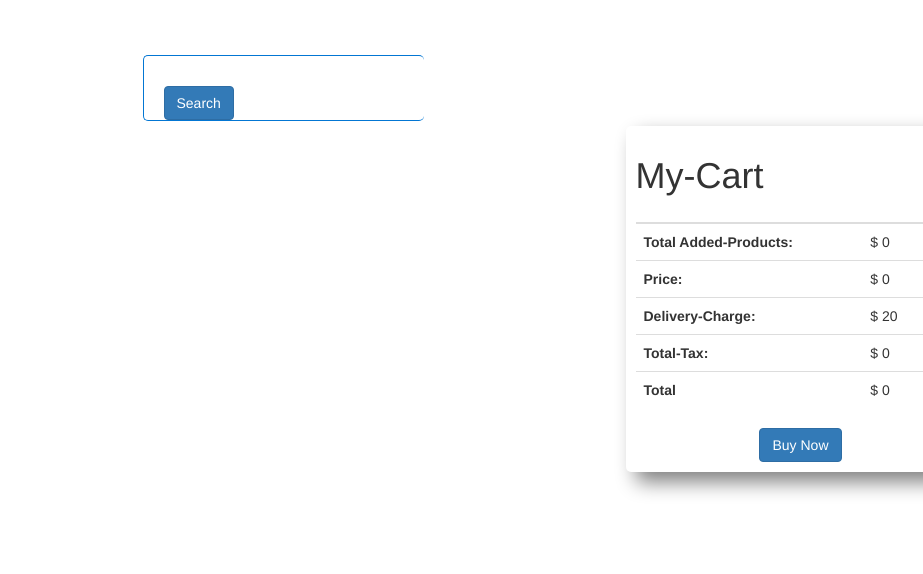
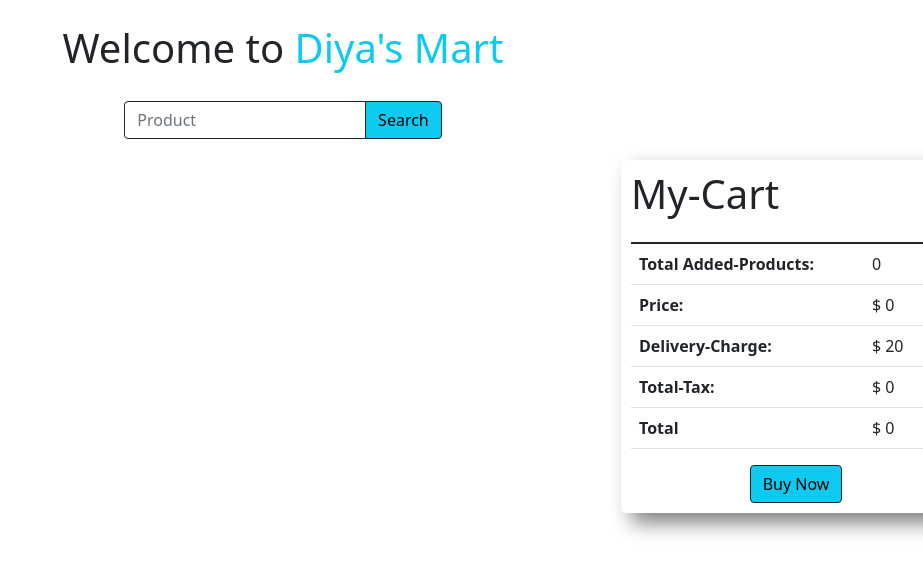
Before and after one commit to nourindiya/ranga-store, a plain HTML site: page index.html in a window 1280 px wide. Shown: the whole page, without its empty margins (357-1280 px from the left). Drawn offline with nearby package versions, Linux system fonts and the light colour scheme; no server answers.

Commit message:
first commit

```diff
--- a/index.html
+++ b/index.html
@@ -5,12 +5,15 @@
   <meta charset="UTF-8" />
   <meta http-equiv="X-UA-Compatible" content="IE=edge" />
   <meta name="viewport" content="width=device-width, initial-scale=1.0" />
-  <title>FakeStore</title>
+  <title>Diya's Mart</title>
   <link rel="stylesheet" href="./css/style.css" />
   <!-- Latest compiled and minified CSS -->
-  <link rel="stylesheet" href="https://maxcdn.bootstrapcdn.com/bootstrap/3.3.7/css/bootstrap.min.css"
-    integrity="sha384-BVYiiSIFeK1dGmJRAkycuHAHRg32OmUcww7on3RYdg4Va+PmSTsz/K68vbdEjh4u" crossorigin="anonymous" />
+  <!-- <link rel="stylesheet" href="https://maxcdn.bootstrapcdn.com/bootstrap/3.3.7/css/bootstrap.min.css"
+    integrity="sha384-BVYiiSIFeK1dGmJRAkycuHAHRg32OmUcww7on3RYdg4Va+PmSTsz/K68vbdEjh4u" crossorigin="anonymous" /> -->
 
+  <!-- bootstrap link -->
+  <link href="https://cdn.jsdelivr.net/npm/bootstrap@5.1.1/dist/css/bootstrap.min.css" rel="stylesheet"
+    integrity="sha384-F3w7mX95PdgyTmZZMECAngseQB83DfGTowi0iMjiWaeVhAn4FJkqJByhZMI3AhiU" crossorigin="anonymous">
   <!-- google Montserrat  font  -->
   <link rel="preconnect" href="https://fonts.googleapis.com" />
   <link rel="preconnect" href="https://fonts.gstatic.com" crossorigin />
@@ -18,16 +21,20 @@
 </head>
 
 <body>
-  <header></header>
+  <header>
+    <h1 class="text-center pt-lg-4">Welcome to <span style="color: #0dcaf0;">Diya's Mart</span></h1>
+  </header>
   <main class="main">
+
+    <!-- Search btn & input feild -->
     <div class="search-field">
-      <div class="search-box">
-        <input id="input-field" class="search-field" type="text" />
-        <button type="button" class="btn btn-primary search-button" data-toggle="button" aria-pressed="false"
-          autocomplete="off" id="search-btn" onclick="loadProducts()">
-          Search
-        </button>
+      <div class="input-group mb-3 w-25 mx-auto pt-3">
+        <input type="text" class="form-control border-dark" placeholder="Product" aria-label="Recipient's username"
+          aria-describedby="button-addon2">
+        <button class="btn btn-outline-secondary border-dark bg-info text-black" type="button"
+          id="button-addon2">Search</button>
       </div>
+
     </div>
     <div class="row">
       <div class="col-md-9 col-lg-9 col-sm-7">
@@ -50,7 +57,7 @@
             <tbody>
               <tr>
                 <th>Total Added-Products:</th>
-                <td>$ <span id="total-Products">0</span></td>
+                <td><span id="total-Products">0</span></td>
                 <td></td>
                 <td></td>
               </tr>
@@ -80,7 +87,7 @@
             </tbody>
           </table>
           <div class="parces text-center">
-            <button class="btn btn-primary text-center">Buy Now</button>
+            <button class="btn btn-info text-center border-dark">Buy Now</button>
           </div>
         </div>
       </div>
--- a/js/app.js
+++ b/js/app.js
@@ -20,8 +20,8 @@ const showProducts = (products) => {
       <h3>${product.title}</h3>
       <p>Category: ${product.category}</p>
       <h2>Price: $ ${product.price}</h2>
-      <button onclick="addToCart(${product.id},${product.price})" id="addToCart-btn" class="buy-now btn btn-success">add to cart</button>
-      <button id="details-btn" class="btn btn-danger">Details</button></div>
+      <button onclick="addToCart(${product.id},${product.price})"id="addToCart-btn" class="buy-now btn border-dark"  style="background-color: rgb(110, 173, 231);" >Add to cart</button>
+      <button id="details-btn" class="btn btn-info border-dark">Details</button></div>
       `;
     document.getElementById("all-products").appendChild(div);
   }
```
